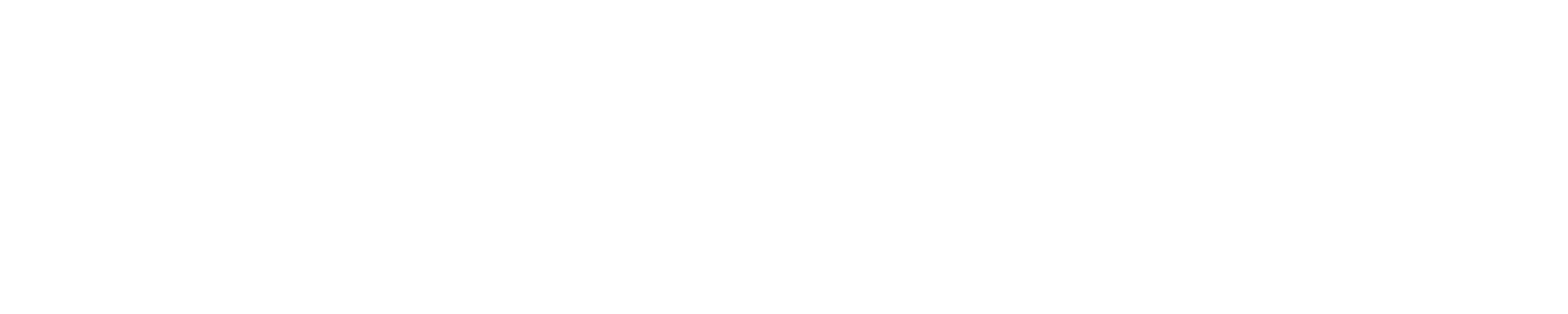
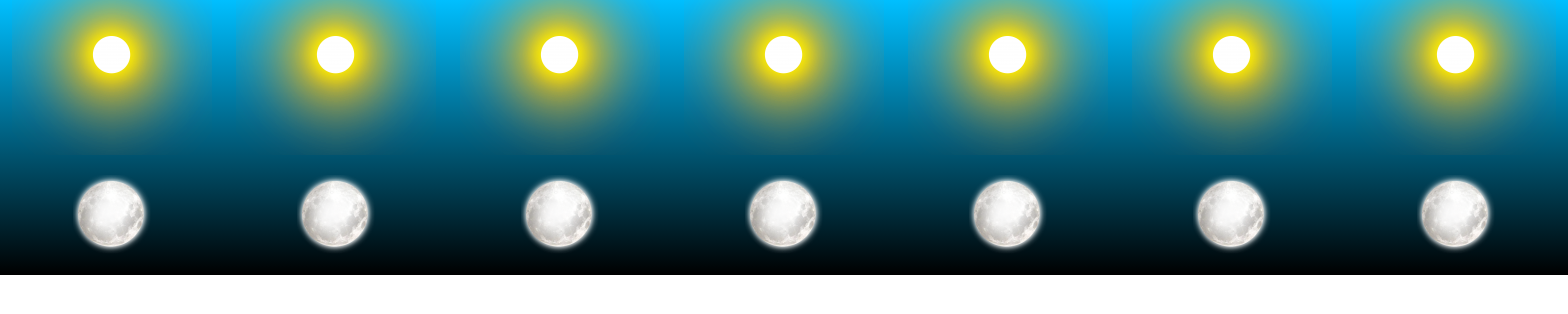
Before and after one commit to JoelDavisMsCoding/WeatherForecast, a plain HTML site: page index.html in a window 1280 px wide. Shown: the whole page, 1568 px wide, since content can reach past the window. Drawn offline with Linux system fonts and the light colour scheme.

Commit message:
Just finished the HTML
I have the page responding how I want it to when the size changes. Now i have one last thing to do which is work on the task where a user can insert there own location.

```diff
--- a/app.js
+++ b/app.js
@@ -1,3 +1,6 @@
+let weekdayCols = document.querySelectorAll(".col");
+let removeImg = document.querySelectorAll(".container");
+console.log(weekdayCols);
 //GET COORDINATES
 const findMe = () => {
 
@@ -48,6 +51,29 @@ async function GetGridPoints(gridId,grid_X,grid_Y)
         for (let i = 0; i < data.properties.periods.length; i++)
         {
             console.log(data.properties.periods[i].name, data.properties.periods[i].temperature, data.properties.periods[i].shortForecast,data.properties.periods[i].icon);
+            let weekDay = data.properties.periods[i].name;
+            let temp = data.properties.periods[i].temperature;
+            let description = data.properties.periods[i].shortForecast;
+            let icon = data.properties.periods[i].icon;
+            let pTagWeekDay = document.createElement("p");
+            let pTagTemp = document.createElement("p");
+            let pTagDescription = document.createElement("p");
+            let pTagIcon = document.createElement("img");
+            pTagWeekDay.append(weekDay);
+            pTagTemp.append(`${temp}˚`);
+            pTagDescription.append(description);
+            pTagIcon.append(icon);
+            pTagIcon.src = icon
+            weekdayCols[i].append(pTagWeekDay);
+            weekdayCols[i].append(pTagTemp);
+            weekdayCols[i].append(pTagDescription);
+            // if (data.properties.periods[i].isDaytime == false)
+            // {
+            //     console.log("it is DARK!");
+
+            // }
+            // else {console.log("it is sunny")}
+            weekdayCols[i].append(pTagIcon);
         }
     })
     .catch(error =>
--- a/css/style.css
+++ b/css/style.css
@@ -0,0 +1,25 @@
+/* .day1 {display: inline;}
+.day2 {display: inline;}
+.day3 {display: inline;}
+.day4 {display: inline;}
+.day5 {display: inline;}
+.day6 {display: inline;}
+.day7 {display: inline;} */
+
+p {margin-bottom: 0px; font-size: larger;}
+.container {color: white; background-image: linear-gradient(deepskyblue,#000000);}
+.col1 {margin-top: -45px; padding-bottom: 10px;}
+.col2 {padding-bottom: 10px;}
+.col2 img {height: 100px; width: 100px;}
+
+@media (min-width: 768px) {.flex-container {display: flex;}}
+@media (min-width: 576px) {.flex-container {display: flex;}}
+@media (max-width: 576px) {.row2
+{
+    background: url("https://img.freepik.com/free-vector/night-time-sky-background-with-glittering-stars_1048-19664.jpg")50%;
+    position: relative;
+    background-repeat: no-repeat;
+    background-size: inherit;
+    background-attachment: fixed;
+     z-index: 1;
+}}
--- a/index.html
+++ b/index.html
@@ -8,7 +8,70 @@
     <title>Weather Forecast</title>
 </head>
 <body>
+    <div class="flex-container">
+    <div class="container text-center day1">
+        <div class="row row1">
+            <div class="col col1"> <img src="./images/sunImg.png" alt=""> </div>
+        </div>
+        <div class="row row2">
+            <div class="col col2"> <img src="./images/moonImg.png" alt=""> </div>
+        </div>
+    </div>
 
+    <div class="container text-center day2">
+        <div class="row row1">
+            <div class="col col1"> <img src="./images/sunImg.png" alt=""> </div>
+        </div>
+        <div class="row row2">
+            <div class="col text-center col2"> <img src="./images/moonImg.png" alt=""> </div>
+        </div>
+    </div>
+
+    <div class="container text-center day3">
+        <div class="row row1">
+            <div class="col col1"> <img src="./images/sunImg.png" alt=""> </div>
+        </div>
+        <div class="row row2">
+            <div class="col col2"> <img src="./images/moonImg.png" alt=""> </div>
+        </div>
+    </div>
+
+    <div class="container text-center day4">
+        <div class="row row1">
+            <div class="col col1"> <img src="./images/sunImg.png" alt=""> </div>
+        </div>
+        <div class="row row2">
+            <div class="col col2"> <img src="./images/moonImg.png" alt=""> </div>
+        </div>
+    </div>
+
+    <div class="container text-center day5">
+        <div class="row row1">
+            <div class="col col1"> <img src="./images/sunImg.png" alt=""> </div>
+        </div>
+        <div class="row row2">
+            <div class="col col2"> <img src="./images/moonImg.png" alt=""> </div>
+        </div>
+    </div>
+
+    <div class="container text-center day6">
+        <div class="row row1">
+            <div class="col col1"> <img src="./images/sunImg.png" alt=""> </div>
+        </div>
+        <div class="row row2">
+            <div class="col col2"> <img src="./images/moonImg.png" alt=""> </div>
+        </div>
+    </div>
+
+    <div class="container text-center day7">
+        <div class="row row1">
+            <div class="col col1"> <img src="./images/sunImg.png" alt=""> </div>
+        </div>
+        <div class="row row2">
+            <div class="col col2"> <img src="./images/moonImg.png" alt=""> </div>
+        </div>
+    </div>
+    </div>
 </body>
 <script type="text/javascript" src="./app.js"></script>
 </html>
```
Also changed, not shown: images/moonImg.png (added), images/nighttimeBG.avif (added), images/sunImg.png (added).
